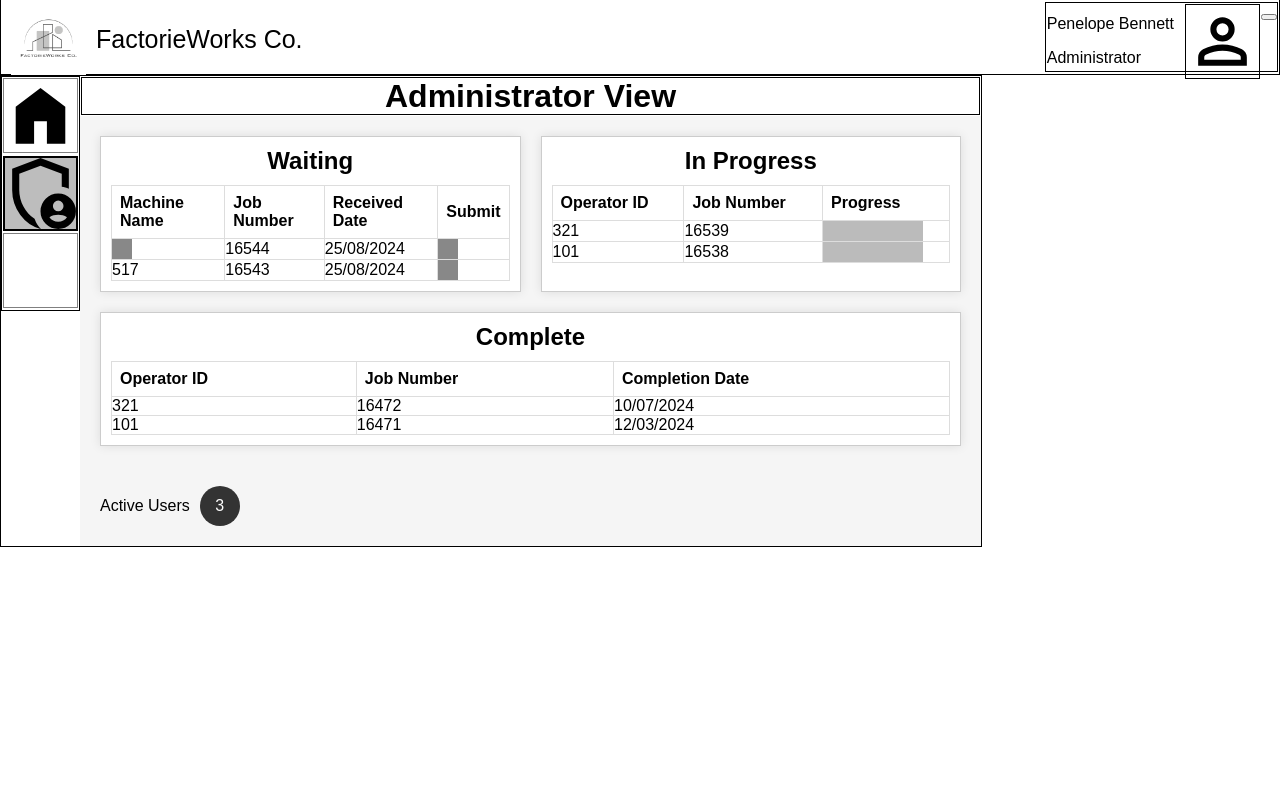
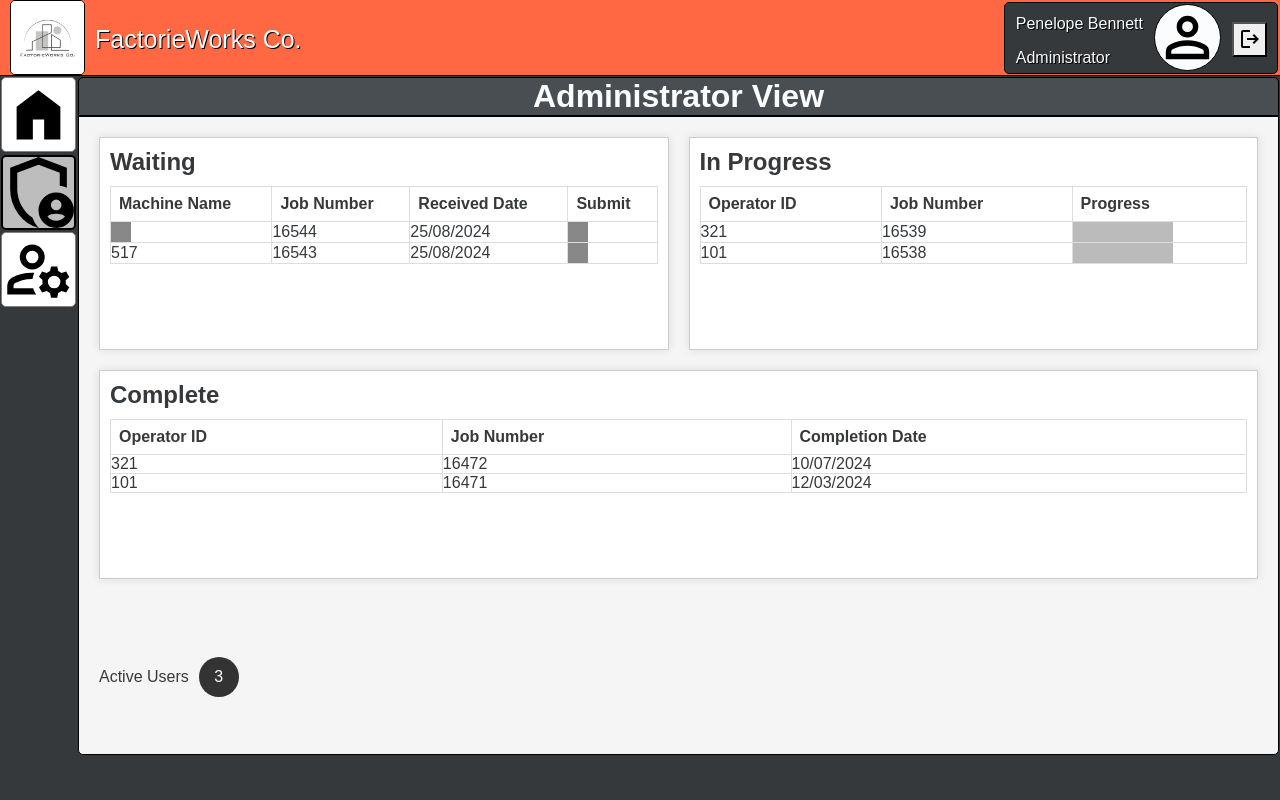
Before and after one commit to Amritkaur-collab/Group15, a PHP site: page /admin-homepage.php in a window 1280 px wide. Run offline with PHP 8.4, Linux system fonts and the light colour scheme; a user stored in the database is signed in.

Commit message:
CSS changes for consistency

```diff
--- a/WebSolution/admin-homepage.php
+++ b/WebSolution/admin-homepage.php
@@ -5,7 +5,7 @@
     <meta name="viewport" content="width=device-width, initial-scale=1.0">
     <meta name="author" content="Ryan James">
     <title>Administrator Home Page</title>
-    <link rel="stylesheet" href="styles/style.css" />
+    <link rel="stylesheet" href="styles/commonelements.css" />
     <link rel="stylesheet" href="styles/adminstyle.css">
     <script src="scripts/column-sorting.js"></script>
     <?php require_once "auth/sessioncheck.php"; ?>
@@ -19,6 +19,8 @@
     <div id = "pagetitle">
         <h1>Administrator View</h1>
     </div>
+
+    <div id = "db-content">
 
     <div class="admin">
 
@@ -88,6 +90,8 @@
             </table>
         </div>
 
+
+
         <div class="footer">
             <div class="active-users">
                 <span>Active Users</span>
@@ -96,6 +100,7 @@
         </div>
 
     </div>
+    </div>
 
 </body>
 </html>
--- a/WebSolution/inc/dbsidebar.inc.php
+++ b/WebSolution/inc/dbsidebar.inc.php
@@ -1,10 +1,3 @@
-<div id = 'dbsidebar'>
-    <style>
-        button {
-            cursor: pointer;
-        }
-    </style>
-
 
 <div id='dbsidebar'>
     <a href="home.php"><button id='dbsidebar-home' class='sidebar-button'></button></a><br />
--- a/WebSolution/styles/adminstyle.css
+++ b/WebSolution/styles/adminstyle.css
@@ -5,7 +5,12 @@
 }
 
 .admin {
-    width: auto;
+    border: 1px black solid;
+    margin: 1px;
+    margin-top: 0px;
+    border-bottom-left-radius: 5px;
+    border-bottom-right-radius: 5px;
+    width: 100%;
     display: grid;
     grid-template-columns: 1fr 1fr;
     grid-template-rows: auto auto;
--- a/WebSolution/styles/commonelements.css
+++ b/WebSolution/styles/commonelements.css
@@ -231,6 +231,12 @@ footer
 {
     background-image: url("../images/dashboard/sidebar/create-user.svg");
 }
+#dbsidebar-admin
+{
+    background-image: url("../images/dashboard/sidebar/admin.svg");
+    background-position: center;
+    background-size: 85px 85px;
+}
 
 /* CSS for date selection window */
 #dtswindow
```
